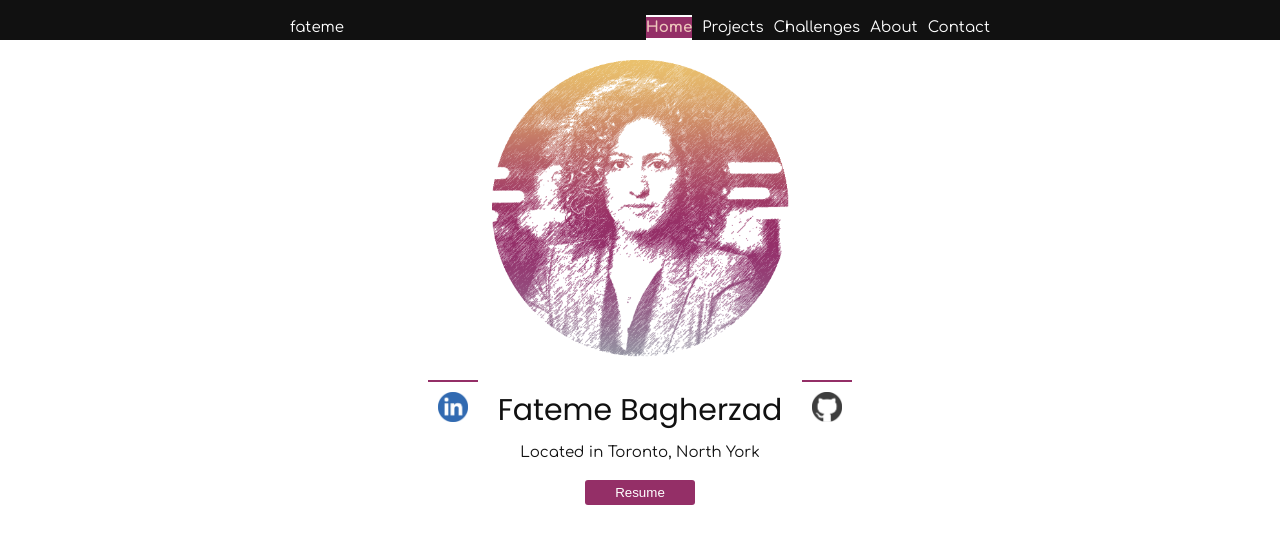
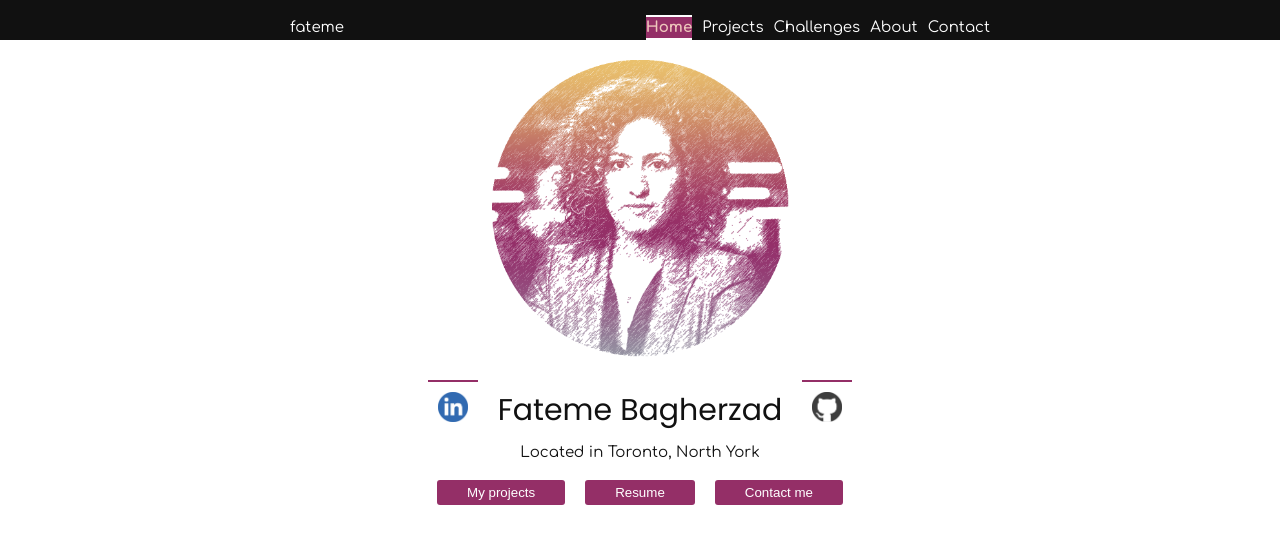
Before and after one commit to FatemeBagherzad/portfolio, a React (Vite) app: page / in a window 1280 px wide. Shown: the top 544 px of the page. Built offline with nearby package versions, Linux system fonts and the light colour scheme.

Commit message:
add buttons to home page

```diff
--- a/src/components/Hero/Hero.css
+++ b/src/components/Hero/Hero.css
@@ -158,9 +158,7 @@ p {
   width: 100%;
   position: absolute;
   top: 0;
-  transition: -webkit-clip-path 0.3s ease-out;
   transition: clip-path 0.3s ease-out;
-  transition: clip-path 0.3s ease-out, -webkit-clip-path 0.3s ease-out;
 }
 .hero__fateme-img-left {
   z-index: 2;
@@ -210,6 +208,12 @@ p {
   opacity: 0;
   animation: textAnimation 4s infinite linear;
 }
+.hero__info-btns-container {
+  display: flex;
+  justify-content: center;
+  align-items: center;
+  gap: 2rem;
+}
 .hero__btn {
   position: relative;
   transition: all 0.3s ease-in-out;
--- a/src/components/Hero/Hero.jsx
+++ b/src/components/Hero/Hero.jsx
@@ -1,4 +1,5 @@
 import { useState, useEffect } from 'react';
+import { useNavigate } from 'react-router-dom';
 import './Hero.scss';
 import linkedinIcn from '../../assets/icons/linkedin-icon.png';
 import githubIcn from '../../assets/icons/github-icon.png';
@@ -7,6 +8,7 @@ import fatemeImg2 from '../../assets/fateme-img/fatemeImg2.png';
 const resume = '/FatemeBagherzad-SoftwareDeveloper.pdf';
 
 const Hero = () => {
+  const navigate = useNavigate();
   const [position, setPosition] = useState(50);
   const [textIndex, setTextIndex] = useState(0);
 
@@ -76,9 +78,19 @@ const Hero = () => {
 
       <span className="hero__animated-text">{texts[textIndex]}</span>
 
-      <a href={resume} target="_blank" rel="noopener noreferrer">
-        <button className="hero__btn btn">Resume</button>
-      </a>
+      <div className="hero__info-btns-container">
+        <button className="hero__btn btn" onClick={() => navigate('/projects')}>
+          My projects
+        </button>
+
+        <a href={resume} target="_blank" rel="noopener noreferrer">
+          <button className="hero__btn btn">Resume</button>
+        </a>
+
+        <button className="hero__btn btn" onClick={() => navigate('/contact')}>
+          Contact me
+        </button>
+      </div>
     </div>
   );
 };
--- a/src/components/Hero/Hero.scss
+++ b/src/components/Hero/Hero.scss
@@ -73,6 +73,12 @@
     opacity: 0;
     animation: textAnimation 4s infinite linear;
   }
+  &__info-btns-container {
+    display: flex;
+    justify-content: center;
+    align-items: center;
+    gap: 2rem;
+  }
   &__btn {
     position: relative;
     transition: all 0.3s ease-in-out;
```
Also changed, not shown: 1 other file (tests, documents, lock files or other folders).
